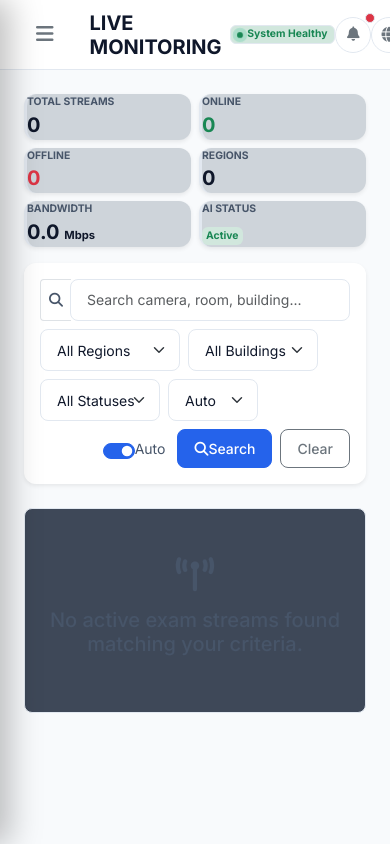
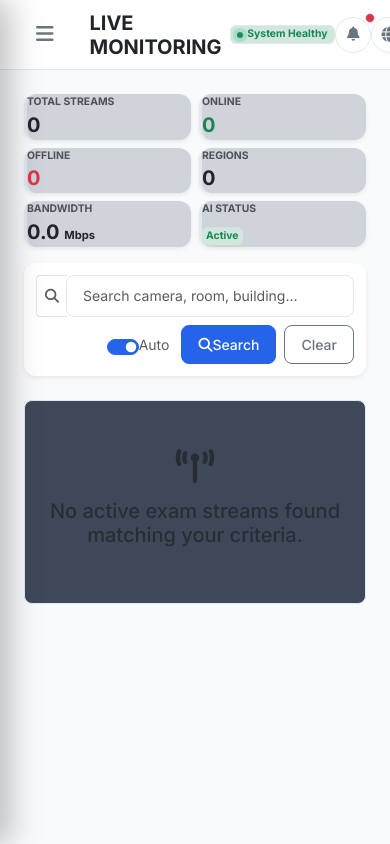
Before and after one commit to johnsmitth8729-creator/akhu_live, a Django app: page /en/ in a window 390 px wide. Run offline with Django 5.2, Linux system fonts and the light colour scheme; data that the repository does not hold is empty; parts of the project's set-up code (start-up, migrations or seed data) failed here and were passed over.

Commit message:
fix: remove select search dropdowns from home filter bar, enforce 24-hour time format for system clock and player timestamps, and enhance dark mode text contrast and mobile layout responsiveness

```diff
--- a/static/css/theme.css
+++ b/static/css/theme.css
@@ -3,7 +3,7 @@
 :root {
     --font-body: 'Inter', system-ui, -apple-system, sans-serif;
 
-    /* Enterprise CCTV Dark Theme Palette */
+    /* Enterprise CCTV Dark Theme Palette (Default) */
     --bg-color: #0F172A;
     --card-bg: #1E293B;
     --border-color: #334155;
@@ -62,13 +62,57 @@ body {
     transition-duration: 0.12s;
 }
 
-/* Typography & General Classes */
-.text-dark {
+/* Typography & Contrast Overrides for Dark Mode */
+html:not([data-theme="light"]) .text-dark,
+[data-theme="dark"] .text-dark {
+    color: #F8FAFC !important;
+}
+
+html:not([data-theme="light"]) .text-muted,
+[data-theme="dark"] .text-muted,
+html:not([data-theme="light"]) .text-white-50 {
+    color: #CBD5E1 !important;
+}
+
+html:not([data-theme="light"]) .card,
+[data-theme="dark"] .card,
+html:not([data-theme="light"]) .filter-card {
+    background-color: var(--card-bg) !important;
+    border-color: var(--border-color) !important;
     color: var(--text-color) !important;
 }
 
-.text-muted {
-    color: var(--text-muted) !important;
+html:not([data-theme="light"]) .bg-light,
+html:not([data-theme="light"]) .bg-light-subtle,
+html:not([data-theme="light"]) .bg-dark-subtle {
+    background-color: #1E293B !important;
+    color: #F8FAFC !important;
+    border-color: #334155 !important;
+}
+
+html:not([data-theme="light"]) .form-control,
+html:not([data-theme="light"]) .form-select,
+html:not([data-theme="light"]) .input-group-text {
+    background-color: #0F172A !important;
+    color: #F8FAFC !important;
+    border-color: #334155 !important;
+}
+
+html:not([data-theme="light"]) .form-control::placeholder {
+    color: #94A3B8 !important;
+}
+
+html:not([data-theme="light"]) table,
+html:not([data-theme="light"]) .table {
+    color: #F8FAFC !important;
+    border-color: #334155 !important;
+}
+
+html:not([data-theme="light"]) .table td,
+html:not([data-theme="light"]) .table th {
+    background-color: var(--card-bg) !important;
+    color: #F8FAFC !important;
+    border-color: #334155 !important;
 }
 
 .border, .border-top, .border-bottom, .border-start, .border-end {
@@ -79,3 +123,19 @@ select.form-select option {
     background-color: var(--card-bg) !important;
     color: var(--text-color) !important;
 }
+
+/* Mobile Responsiveness Improvements */
+@media (max-width: 991.98px) {
+    #topbar {
+        background-color: var(--topbar-bg) !important;
+        border-bottom: 1px solid var(--border-color) !important;
+    }
+
+    #sidebar {
+        background-color: var(--sidebar-bg) !important;
+    }
+
+    .filter-card .card-body {
+        padding: 0.75rem !important;
+    }
+}
--- a/templates/base.html
+++ b/templates/base.html
@@ -330,17 +330,17 @@
 
     <!-- Clock & Theme Toggle Scripts -->
     <script>
-        // Live system clock running in topbar (Asia/Tashkent Timezone)
+        // Live system clock running in topbar (Asia/Tashkent 24-Hour Format: 15:13:46)
         function updateClock() {
             const clockEl = document.getElementById('live-clock');
             if (clockEl) {
                 const now = new Date();
-                const timeFormatter = new Intl.DateTimeFormat('en-US', {
+                const timeFormatter = new Intl.DateTimeFormat('en-GB', {
                     timeZone: 'Asia/Tashkent',
                     hour: '2-digit',
                     minute: '2-digit',
                     second: '2-digit',
-                    hour12: true
+                    hour12: false
                 });
                 clockEl.innerText = timeFormatter.format(now);
             }
@@ -348,26 +348,27 @@
         setInterval(updateClock, 1000);
         updateClock();
 
-        // Theme Toggle script
-        document.getElementById('themeToggleBtn').addEventListener('click', function() {
+        // Theme Toggle script for mobile and desktop
+        const themeBtn = document.getElementById('themeToggleBtn');
+        if (themeBtn) {
+            themeBtn.addEventListener('click', function() {
                 const htmlElement = document.documentElement;
-            const currentTheme = htmlElement.getAttribute('data-theme');
+                const currentTheme = htmlElement.getAttribute('data-theme') || 'dark';
                 const newTheme = currentTheme === 'dark' ? 'light' : 'dark';
 
-            // Set cookie for Django context processor compatibility
                 document.cookie = "theme=" + newTheme + ";path=/;max-age=" + (60 * 60 * 24 * 365);
-
-            // Update document element immediately
                 htmlElement.setAttribute('data-theme', newTheme);
 
-            // Update Icon state
                 const icon = document.getElementById('themeToggleIcon');
+                if (icon) {
                     if (newTheme === 'dark') {
                         icon.className = 'fa-solid fa-sun text-warning';
                     } else {
                         icon.className = 'fa-solid fa-moon text-dark';
                     }
+                }
             });
+        }
 
         // Mobile Sidebar Navigation Menu toggler
         const sidebarToggle = document.getElementById('sidebarToggleBtn');
--- a/templates/dashboard/home.html
+++ b/templates/dashboard/home.html
@@ -94,58 +94,16 @@
     </div>
 </div>
 
-<!-- Search & Enterprise Filters Bar -->
+<!-- Search Bar -->
 <div class="card mb-4 border-0 shadow-sm filter-card">
     <div class="card-body p-3">
         <form method="get" class="d-flex align-items-center gap-2 flex-wrap w-100">
             <!-- Keyword search input -->
-            <div class="flex-grow-1" style="min-width: 200px;">
+            <div class="flex-grow-1" style="min-width: 250px;">
                 <div class="input-group input-group-sm">
                     <span class="input-group-text bg-transparent border-end-0 text-muted"><i class="fa-solid fa-magnifying-glass"></i></span>
                     <input type="text" name="search" class="form-control border-start-0 shadow-none" placeholder="{% translate 'Search camera, room, building...' %}" value="{{ search_query }}">
                 </div>
-            </div>
-
-            <!-- Region Filter -->
-            <div style="min-width: 140px;">
-                <select name="region" class="form-select form-select-sm shadow-none" onchange="this.form.submit()">
-                    <option value="">{% translate "All Regions" %}</option>
-                    {% for r in regions %}
-                        <option value="{{ r.id }}" {% if selected_region == r.id|stringformat:'s' %}selected{% endif %}>{{ r.name }}</option>
-                    {% endfor %}
-                </select>
-            </div>
-
-            <!-- Building Filter -->
-            <div style="min-width: 130px;">
-                <select name="building" class="form-select form-select-sm shadow-none" onchange="this.form.submit()">
-                    <option value="">{% translate "All Buildings" %}</option>
-                    {% for b in buildings %}
-                        <option value="{{ b }}" {% if selected_building == b %}selected{% endif %}>{{ b }}</option>
-                    {% endfor %}
-                </select>
-            </div>
-
-            <!-- Status Filter -->
-            <div style="min-width: 120px;">
-                <select name="status" class="form-select form-select-sm shadow-none" onchange="this.form.submit()">
-                    <option value="">{% translate "All Statuses" %}</option>
-                    <option value="online" {% if selected_status == 'online' %}selected{% endif %}>{% translate "Online" %}</option>
-                    <option value="offline" {% if selected_status == 'offline' %}selected{% endif %}>{% translate "Offline" %}</option>
-                </select>
-            </div>
-
-            <!-- VMS Layout selector -->
-            <div style="width: 90px;">
-                <select id="vmsLayoutSelect" class="form-select form-select-sm shadow-none" onchange="changeVmsLayout(this.value)" title="{% translate 'Grid Layout' %}">
-                    <option value="standard">Auto</option>
-                    <option value="1x1">1x1</option>
-                    <option value="2x2">2x2</option>
-                    <option value="3x3">3x3</option>
-                    <option value="4x4">4x4</option>
-                    <option value="5x5">5x5</option>
-                    <option value="6x6">6x6</option>
-                </select>
             </div>
 
             <!-- Filter actions and status polling toggle -->
```
Lines whose indentation alone changed are shown as unchanged.
